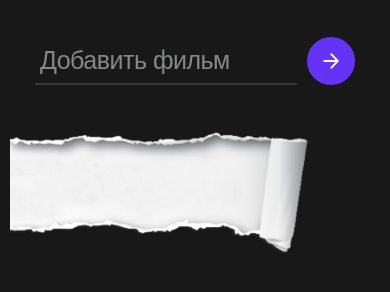
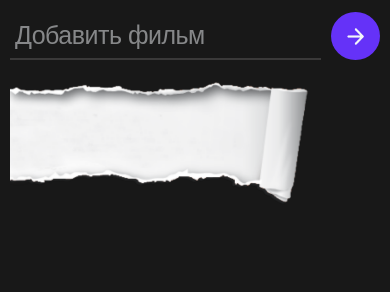
Before and after one commit to evgeniykolenkin/add-film-app, a plain HTML site: page index.html in a window 390 px wide. Shown: the part 88-380 px from the top of the page. Drawn offline with nearby package versions, Linux system fonts and the light colour scheme.

Commit message:
refactoring

```diff
--- a/script/main.js
+++ b/script/main.js
@@ -116,6 +116,7 @@ function addFilm(e) {
     return;
   }
 
+  // создаём объект с данными из нового фильма
   const newFilm = {
     id: Date.now(),
     initialText: filmText,
@@ -124,7 +125,7 @@ function addFilm(e) {
     changed: false,
   };
 
-  // добавляем фильм в массив
+  // добавляем этот объект(фильм) в массив
   films.push(newFilm);
 
   // сохраняем данные в хранилище
--- a/styles/main.css
+++ b/styles/main.css
@@ -39,8 +39,7 @@ header {
 }
 
 .container {
-  max-width: 900px;
-  width: 100%;
+  width: 1200px;
   margin: 0 auto;
   padding: 5px;
   box-sizing: border-box;
@@ -50,15 +49,13 @@ header {
   display: flex;
   flex-direction: column;
   row-gap: 40px;
-  max-width: 900px;
   width: 100%;
   margin: 0 auto;
   padding: 30px;
 }
 
 main .add__app {
-  max-height: 500px;
-  height: 100%;
+  height: 1200px;
   overflow-y: auto;
 }
 
@@ -265,9 +262,17 @@ h1 {
 }
 
 @media (max-width: 767px) {
+  .container {
+    width: 100%;
+  }
+
   .add__app {
     row-gap: 10px;
     padding: 10px;
+  }
+
+  main .add__app {
+    max-height: 800px;
   }
 
   .filters__title {
@@ -355,7 +360,7 @@ h1 {
   }
 
   main .add__app {
-    height: 240px;
+    height: 410px;
     padding: 5px;
   }
 
@@ -374,6 +379,7 @@ h1 {
   }
 
   .add__app-form {
+    padding: 5px;
     gap: 10px;
   }
 
@@ -384,7 +390,7 @@ h1 {
 
   .add__app-film .col__left,
   .add__app-film .col__right {
-    gap: 5px;
+    gap: 3px;
   }
 
   .edit__film-form {
@@ -407,7 +413,7 @@ h1 {
   }
 
   .btn__delete-film {
-    width: 40px;
+    width: 35px;
     height: 40px;
   }
 
```
